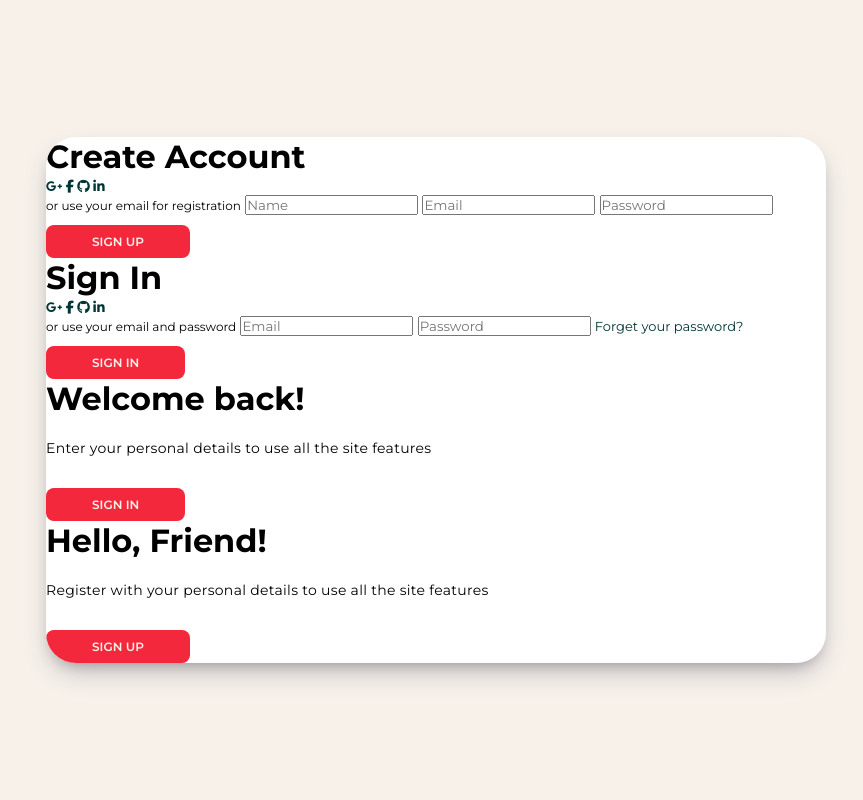
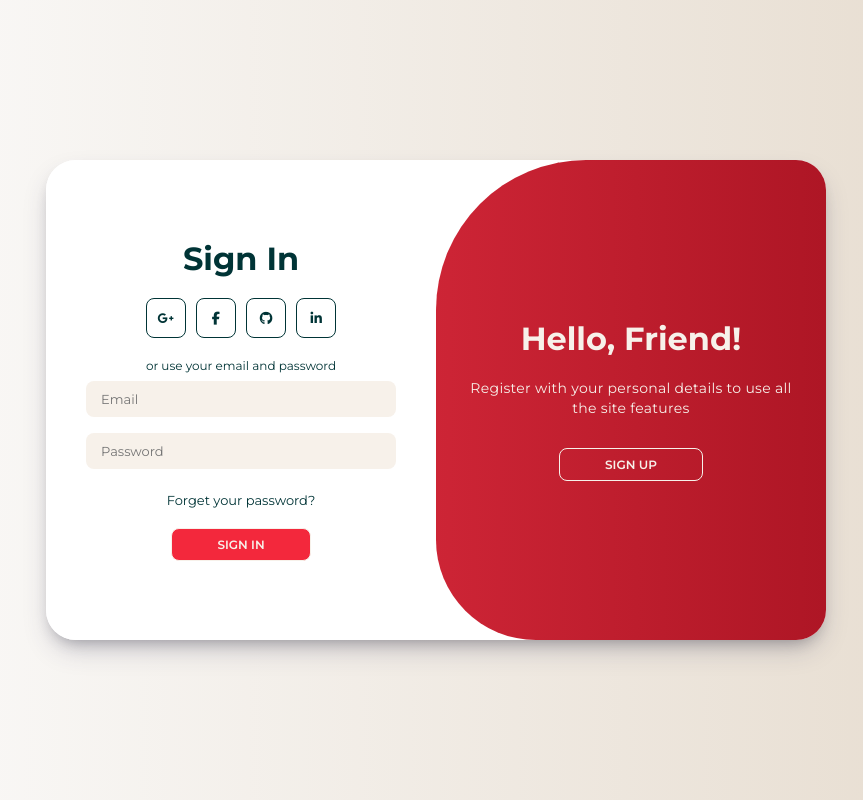
Before and after one commit to nesmanpro/animated-loginJS, a plain HTML site: page index.html in a window 1280 px wide. Shown: the whole page, without its empty margins (204-1067 px from the left). Drawn offline with Linux system fonts and the light colour scheme.

Commit message:
css and js donde

```diff
--- a/src/css/style.css
+++ b/src/css/style.css
@@ -14,9 +14,10 @@
     font-family: "Montserrat", sans-serif;
 }
 
+
 body {
     background-color: var(--light);
-    /* background: linear-gradient(to right, #f7f1ea, #97928c); */
+    background: linear-gradient(to right, #fcfcfc, #e5dacc);
     display: flex;
     align-items: center;
     justify-content: center;
@@ -33,6 +34,7 @@ body {
     width: 780px;
     max-width: 95%;
     min-height: 480px;
+
 }
 
 .container p {
@@ -58,7 +60,7 @@ body {
     color: var(--light);
     font-size: 12px;
     padding: 8px 45px;
-    border: 1px solid transparent;
+    border: 1px solid var(--light);
     border-radius: 8px;
     font-weight: 600;
     letter-spacing: 0.5;
@@ -66,3 +68,170 @@ body {
     margin-top: 10px;
     cursor: pointer;
 }
+
+.container button:hover {
+    background-color: var(--white);
+    border: 1px solid var(--primary);
+    color: var(--primary);
+    transition: all 0.3s ease-in-out;
+}
+
+.container button.hidden {
+    background-color: transparent;
+    color: var(--light);
+}
+
+.container button.hidden:hover {
+    background-color: var(--light);
+    color: var(--primary);
+    border: 1px solid var(--light);
+    transition: all 0.3s ease-in-out;
+}
+
+.container form {
+    background-color: var(--white);
+    display: flex;
+    align-items: center;
+    justify-content: center;
+    flex-direction: column;
+    padding: 0 40px;
+    height: 100%;
+}
+
+.container input {
+    background-color: var(--light);
+    border: none;
+    margin: 8px 0;
+    padding: 10px 15px;
+    font-size: 13px;
+    border-radius: 8px;
+    width: 100%;
+    outline: none;
+}
+
+.form-container {
+    position: absolute;
+    top: 0;
+    height: 100%;
+    transition: all 0.6s ease-in-out;
+    color: var(--dark);
+}
+
+.sign-in {
+    left: 0;
+    width: 50%;
+    z-index: 2;
+}
+
+.container.active .sign-in{
+    transform: translateX(100%);
+}
+
+.sign-up{
+    left: 0;
+    width: 50%;
+    opacity: 0;
+    z-index: 1;
+}
+
+.container.active .sign-up {
+    transform: translateX(100%);
+    opacity: 1;
+    z-index: 5;
+    animation: move 0.6s;
+}
+
+@keyframes move{
+    0%, 49.99%{
+        opacity: 0;
+        z-index: 1;
+    }
+    50%, 100%{
+        opacity: 1;
+        z-index: 5;
+    }
+}
+
+.social-icons{
+    margin: 20px 0;
+}
+
+.social-icons a {
+    border: 1px solid var(--dark);
+    border-radius: 20%;
+    color: var(--dark);
+    display: inline-flex;
+    justify-content: center;
+    justify-content: center;
+    align-items: center;
+    margin: 0 3px;
+    width: 40px;
+    height: 40px;
+}
+
+.toggle-container {
+    position: absolute;
+    top: 0;
+    left: 50%;
+    width: 50%;
+    height: 100%;
+    overflow: hidden;
+    transition: all 0.6s ease-in-out;
+    border-radius: 150px 0 0 100px;
+    z-index: 1000;
+    color: var(--light);
+}
+
+.container.active .toggle-container{
+    transform: translateX(-100%);
+    border-radius: 0 150px 100px 0;
+}
+
+.toggle{
+    background-color: var(--primary);
+    height: 100%;
+    background: linear-gradient(to right, #ec3346, #ae1625);
+    color: var(--light);
+    position: relative;
+    left: -100%;
+    height: 100%;
+    width: 200%;
+    transform: translateX(0);
+    transition: all 0.6s ease-in-out;
+}
+
+.container.active .toggle{
+    transform: translateX(50%);
+}
+
+.toggle-panel {
+    position: absolute;
+    width: 50%;
+    height: 100%;
+    display: flex;
+    justify-content: center;
+    align-items: center;
+    flex-direction: column;
+    padding: 0 30px;
+    text-align: center;
+    top: 0;
+    transform: translateX(0);
+    transition: all 0.6s ease-in-out;
+}
+
+.toggle-left {
+    transform: translateX(-200%);
+}
+
+.container.active .toggle-left {
+    transform: translateX(0);
+}
+
+.toggle-right{
+    right: 0;
+    transform: translateX(0);
+}
+
+.container.active .toggle-right {
+    transform: translateX(200%);
+}
--- a/src/js/main.js
+++ b/src/js/main.js
@@ -0,0 +1,12 @@
+const container = document.getElementById('container');
+const registerBtn = document.getElementById('register');
+const loginBtn = document.getElementById('login');
+
+
+registerBtn.addEventListener('click', () => {
+    container.classList.add('active');
+});
+
+loginBtn.addEventListener('click', () => {
+    container.classList.remove('active');
+})
```
